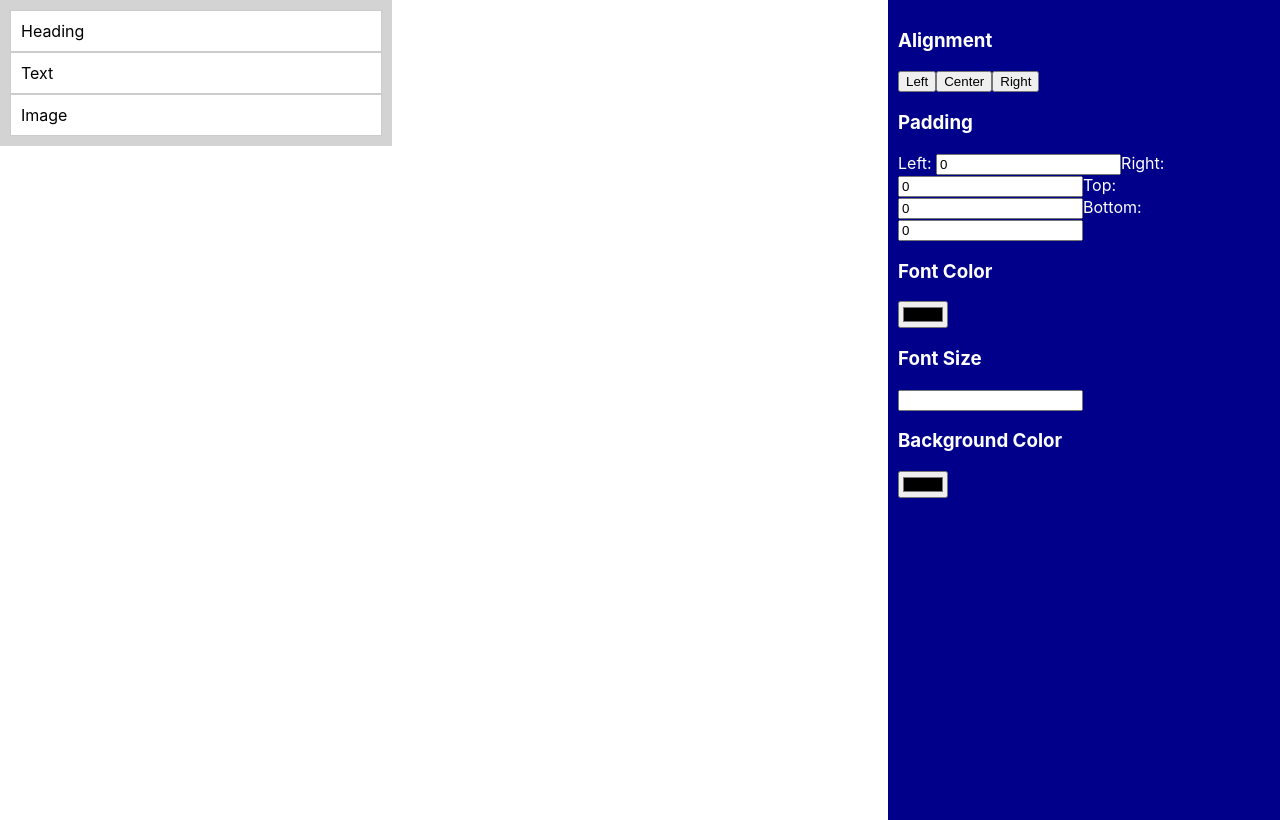
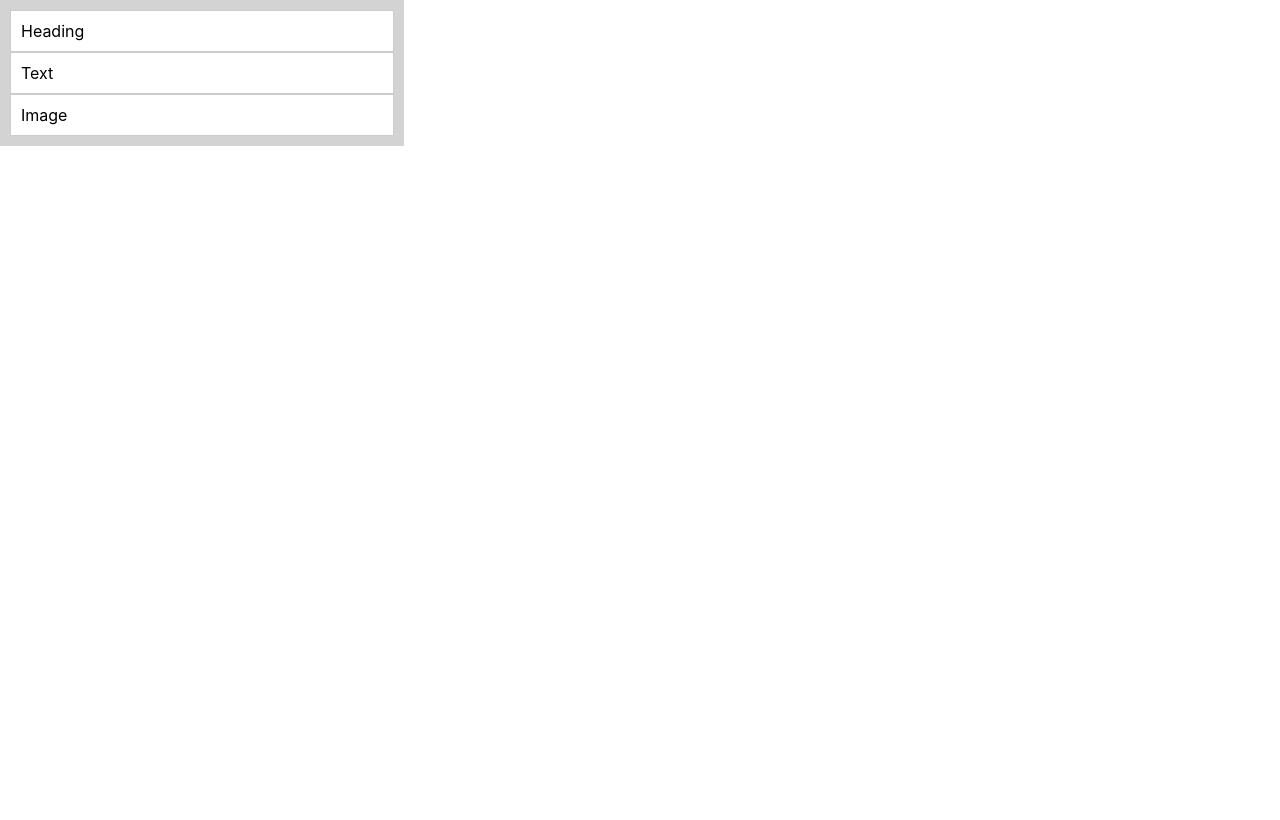
Before and after one commit to cb010982/EmailTool, a React (Create React App) app in the folder Frontend/: page / in a window 1280 px wide. Built offline with nearby package versions, Linux system fonts and the light colour scheme.

Commit message:
adjusting left bar changes

```diff
--- a/Frontend/src/App.js
+++ b/Frontend/src/App.js
@@ -11,11 +11,7 @@ function App() {
     const savedDroppedItems = localStorage.getItem('droppedItems');
     return savedDroppedItems ? JSON.parse(savedDroppedItems) : [];
   });
-  const [alignment, setAlignment] = useState('left');
-  const [padding, setPadding] = useState({ left: 0, right: 0, top: 0, bottom: 0 });
-  const [color, setColor] = useState('#000000');
-  const [fontSize, setFontSize] = useState(16);
-  const [backgroundColor, setBackgroundColor] = useState('#ffffff');
+  const [selectedItemId, setSelectedItemId] = useState(null);
 
   const sensors = useSensors(
     useSensor(PointerSensor),
@@ -32,7 +28,7 @@ function App() {
       setItems((items) => items.filter(item => item !== active.id));
       setDroppedItems((items) => [
         ...items,
-        { id: `${active.id}-${Math.random().toString(36).substr(2, 9)}`, content: active.id, isImage: active.id === 'Image' }
+        { id: `${active.id}-${Math.random().toString(36).substr(2, 9)}`, content: active.id, isImage: active.id === 'Image', color: '#000000', fontSize: 16, backgroundColor: '#ffffff' }
       ]);
     }
   }
@@ -41,6 +37,7 @@ function App() {
     const updatedItems = droppedItems.filter(item => item.id !== id);
     setDroppedItems(updatedItems);
     localStorage.setItem('droppedItems', JSON.stringify(updatedItems));
+    if (selectedItemId === id) setSelectedItemId(null);
   }
 
   function handleEdit(id, newContent) {
@@ -54,31 +51,17 @@ function App() {
     if (itemToDuplicate) {
       const updatedItems = [
         ...droppedItems,
-        { id: `${itemToDuplicate.id}-${Math.random().toString(36).substr(2, 9)}`, content: itemToDuplicate.content, isImage: itemToDuplicate.isImage }
+        { id: `${itemToDuplicate.id}-${Math.random().toString(36).substr(2, 9)}`, content: itemToDuplicate.content, isImage: itemToDuplicate.isImage, color: itemToDuplicate.color, fontSize: itemToDuplicate.fontSize, backgroundColor: itemToDuplicate.backgroundColor }
       ];
       setDroppedItems(updatedItems);
       localStorage.setItem('droppedItems', JSON.stringify(updatedItems));
     }
   }
 
-  function handleAlign(align) {
-    setAlignment(align);
-  }
-
-  function handlePaddingChange(newPadding) {
-    setPadding(newPadding);
-  }
-
-  function handleColorChange(newColor) {
-    setColor(newColor);
-  }
-
-  function handleFontSizeChange(newFontSize) {
-    setFontSize(newFontSize);
-  }
-
-  function handleBackgroundColorChange(newBackgroundColor) {
-    setBackgroundColor(newBackgroundColor);
+  function handleItemStyleChange(id, styleChanges) {
+    const updatedItems = droppedItems.map(item => item.id === id ? { ...item, ...styleChanges } : item);
+    setDroppedItems(updatedItems);
+    localStorage.setItem('droppedItems', JSON.stringify(updatedItems));
   }
 
   return (
@@ -97,8 +80,8 @@ function App() {
             </Draggable>
           ))}
         </Sidebar>
-        <Middlebar alignment={alignment} padding={padding} color={color} fontSize={fontSize} backgroundColor={backgroundColor}>
-          {droppedItems.map(({ id, content, isImage }) => (
+        <Middlebar>
+          {droppedItems.map(({ id, content, isImage, color, fontSize, backgroundColor }) => (
             <Draggable
               key={id}
               id={id}
@@ -110,12 +93,21 @@ function App() {
               color={color}
               fontSize={fontSize}
               backgroundColor={backgroundColor}
+              onSelectForStyle={() => setSelectedItemId(id)}
             >
               {content}
             </Draggable>
           ))}
         </Middlebar>
-        <Leftbar onAlign={handleAlign} onPaddingChange={handlePaddingChange} onColorChange={handleColorChange} onFontSizeChange={handleFontSizeChange} onBackgroundColorChange={handleBackgroundColorChange} />
+        {selectedItemId && (
+          <Leftbar
+            onAlign={(align) => handleItemStyleChange(selectedItemId, { textAlign: align })}
+            onPaddingChange={(newPadding) => handleItemStyleChange(selectedItemId, { padding: newPadding })}
+            onColorChange={(newColor) => handleItemStyleChange(selectedItemId, { color: newColor })}
+            onFontSizeChange={(newFontSize) => handleItemStyleChange(selectedItemId, { fontSize: newFontSize })}
+            onBackgroundColorChange={(newBackgroundColor) => handleItemStyleChange(selectedItemId, { backgroundColor: newBackgroundColor })}
+          />
+        )}
       </div>
     </DndContext>
   );
--- a/Frontend/src/Draggable.tsx
+++ b/Frontend/src/Draggable.tsx
@@ -1,21 +1,34 @@
 import React, { useState, useRef, useEffect } from 'react';
-import { useDraggable } from "@dnd-kit/core";
-import { FaTrash, FaCopy, FaEdit } from 'react-icons/fa';
+import { useDraggable } from '@dnd-kit/core';
+import { FaTrash, FaCopy, FaEdit, FaPaintBrush } from 'react-icons/fa';
 
-interface IDraggable {
+interface DraggableProps {
   id: string;
   children: React.ReactNode;
-  inMiddleBar?: boolean;
-  onDelete?: () => void;
-  onDuplicate?: () => void;
-  onEdit?: (id: string, newContent: string) => void;
+  inMiddleBar: boolean;
+  onDelete: () => void;
+  onDuplicate: () => void;
+  onEdit: (id: string, newContent: string) => void;
   isImage?: boolean;
   color?: string;
   fontSize?: number;
   backgroundColor?: string;
+  onSelectForStyle?: (id: string) => void;
 }
 
-const Draggable: React.FC<IDraggable> = ({ id, children, inMiddleBar, onDelete, onDuplicate, onEdit, isImage, color, fontSize, backgroundColor }) => {
+const Draggable: React.FC<DraggableProps> = ({
+  id,
+  children,
+  inMiddleBar,
+  onDelete,
+  onDuplicate,
+  onEdit,
+  isImage,
+  color,
+  fontSize,
+  backgroundColor,
+  onSelectForStyle,
+}) => {
   const { attributes, listeners, setNodeRef } = useDraggable({ id });
   const [isEditing, setIsEditing] = useState(false);
   const [editContent, setEditContent] = useState(children);
@@ -46,7 +59,9 @@ const Draggable: React.FC<IDraggable> = ({ id, children, inMiddleBar, onDelete,
       const file = e.target.files[0];
       const reader = new FileReader();
       reader.onload = (event) => {
-        setImageSrc(event.target?.result as string);
+        if (event.target?.result) {
+          setImageSrc(event.target.result as string);
+        }
       };
       reader.readAsDataURL(file);
     }
@@ -73,7 +88,7 @@ const Draggable: React.FC<IDraggable> = ({ id, children, inMiddleBar, onDelete,
         alignItems: 'center',
         justifyContent: 'space-between',
         color: color,
-        fontSize: `${fontSize}px`
+        fontSize: `${fontSize}px`,
       }}
     >
       <div {...listeners} {...attributes} style={{ flexGrow: 1, cursor: 'grab' }}>
@@ -86,8 +101,7 @@ const Draggable: React.FC<IDraggable> = ({ id, children, inMiddleBar, onDelete,
             onBlur={handleSaveClick}
             onClick={handleTextClick}
           />
-        ) : (
-          isImage ? (
+        ) : isImage ? (
           <>
             {imageSrc ? (
               <img src={imageSrc} alt="Dropped" style={{ maxWidth: '100%' }} />
@@ -100,11 +114,17 @@ const Draggable: React.FC<IDraggable> = ({ id, children, inMiddleBar, onDelete,
           </>
         ) : (
           <span onClick={handleTextClick}>{children}</span>
-          )
         )}
       </div>
       {inMiddleBar && (
         <div>
+          <FaPaintBrush
+            onClick={(e) => {
+              e.stopPropagation();
+              onSelectForStyle && onSelectForStyle(id);
+            }}
+            style={{ cursor: 'pointer', margin: '0 5px' }}
+          />
           <FaCopy
             onClick={(e) => {
               e.stopPropagation();
--- a/Frontend/src/Leftbar.js
+++ b/Frontend/src/Leftbar.js
@@ -1,35 +1,32 @@
-import React, { useState } from 'react';
+import React from 'react';
 
 const Leftbar = ({ onAlign, onPaddingChange, onColorChange, onFontSizeChange, onBackgroundColorChange }) => {
-  const [padding, setPadding] = useState({ left: 0, right: 0, top: 0, bottom: 0 });
-
-  const handlePaddingChange = (e) => {
-    const { name, value } = e.target;
-    setPadding({ ...padding, [name]: parseInt(value, 10) });
-    onPaddingChange({ ...padding, [name]: parseInt(value, 10) });
-  };
-
   return (
-    <div style={{ width: '30%', height: '100vh', background: 'darkblue', padding: '10px', color: 'white' }}>
-      <h3>Alignment</h3>
-      <button onClick={() => onAlign('left')}>Left</button>
-      <button onClick={() => onAlign('center')}>Center</button>
-      <button onClick={() => onAlign('right')}>Right</button>
-
-      <h3>Padding</h3>
-      <label>Left: <input type="number" name="left" value={padding.left} onChange={handlePaddingChange} /></label>
-      <label>Right: <input type="number" name="right" value={padding.right} onChange={handlePaddingChange} /></label>
-      <label>Top: <input type="number" name="top" value={padding.top} onChange={handlePaddingChange} /></label>
-      <label>Bottom: <input type="number" name="bottom" value={padding.bottom} onChange={handlePaddingChange} /></label>
-
-      <h3>Font Color</h3>
-      <input type="color" onChange={(e) => onColorChange(e.target.value)} />
-
-      <h3>Font Size</h3>
-      <input type="number" onChange={(e) => onFontSizeChange(parseInt(e.target.value, 10))} />
-
-      <h3>Background Color</h3>
-      <input type="color" onChange={(e) => onBackgroundColorChange(e.target.value)} />
+    <div style={{ padding: '10px', border: '1px solid #ccc', width: '200px' }}>
+      <div>
+        <label>Align: </label>
+        <select onChange={(e) => onAlign(e.target.value)}>
+          <option value="left">Left</option>
+          <option value="center">Center</option>
+          <option value="right">Right</option>
+        </select>
+      </div>
+      <div>
+        <label>Padding: </label>
+        <input type="number" onChange={(e) => onPaddingChange(parseInt(e.target.value))} />
+      </div>
+      <div>
+        <label>Color: </label>
+        <input type="color" onChange={(e) => onColorChange(e.target.value)} />
+      </div>
+      <div>
+        <label>Font Size: </label>
+        <input type="number" onChange={(e) => onFontSizeChange(parseInt(e.target.value))} />
+      </div>
+      <div>
+        <label>Background Color: </label>
+        <input type="color" onChange={(e) => onBackgroundColorChange(e.target.value)} />
+      </div>
     </div>
   );
 };
--- a/Frontend/src/Middlebar.js
+++ b/Frontend/src/Middlebar.js
@@ -1,24 +1,13 @@
 import React from 'react';
 import { useDroppable } from "@dnd-kit/core";
 
-const Middlebar = ({ children, alignment, padding, color, fontSize, backgroundColor }) => {
+const Middlebar = ({ children }) => {
   const { setNodeRef } = useDroppable({
     id: 'middlebar',
   });
 
-  const alignmentStyle = {
-    display: 'flex',
-    flexDirection: 'column',
-    alignItems: alignment,
-    paddingLeft: `${padding.left}px`,
-    paddingRight: `${padding.right}px`,
-    paddingTop: `${padding.top}px`,
-    paddingBottom: `${padding.bottom}px`,
-    backgroundColor: backgroundColor,
-  };
-
   return (
-    <div ref={setNodeRef} style={{ width: '40%', height: '100vh', ...alignmentStyle }}>
+    <div ref={setNodeRef} style={{ width: '40%', height: '100vh', display: 'flex', flexDirection: 'column' }}>
       {children}
     </div>
   );
```
Lines whose indentation alone changed are shown as unchanged.
